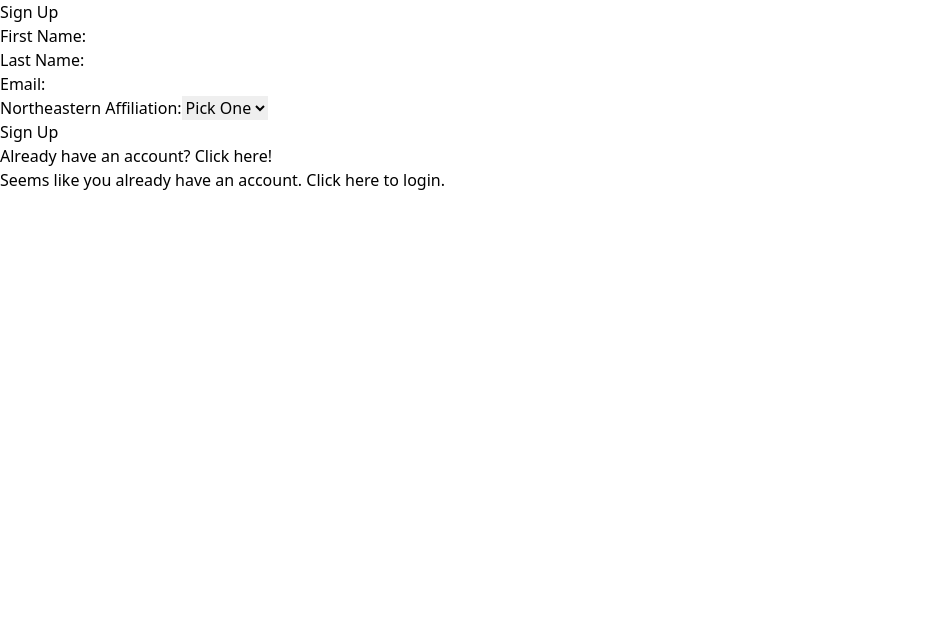
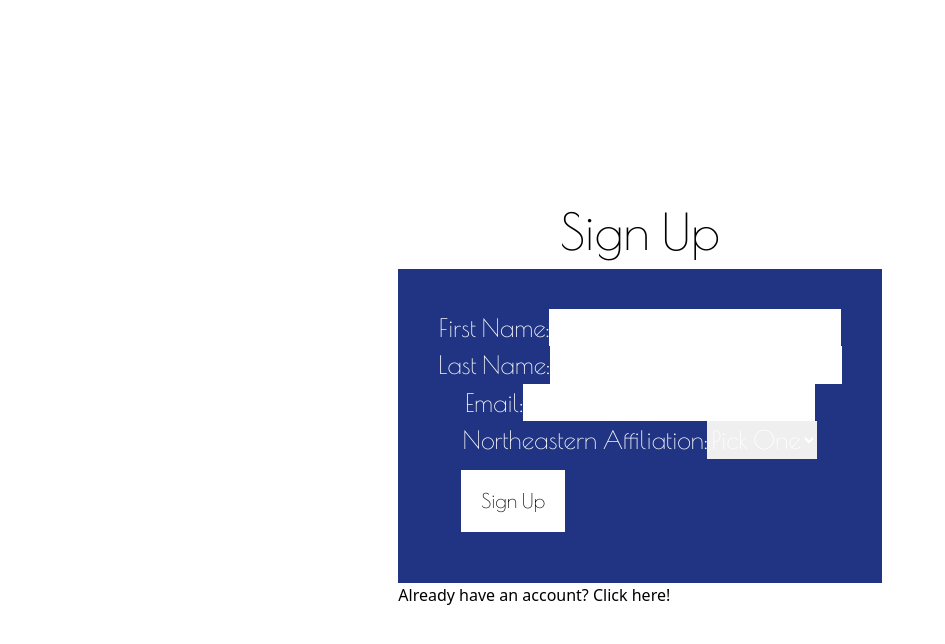
Before and after one commit to sagashrimproll/NUHire, a Next.js app in the folder frontend/: page /signup in a window 1280 px wide. Shown: the top 644 px of the page, without its empty margins (0-945 px from the left). Built offline with nearby package versions, Linux system fonts and the light colour scheme.

Commit message:
Poorly but mostly finished signup page

```diff
--- a/frontend/src/app/signup/page.tsx
+++ b/frontend/src/app/signup/page.tsx
@@ -35,9 +35,14 @@
 
       if (response.ok) {
         setMessage('User added successfully!');
+        window.location.href = '../dashboard'; // Redirect to the welcome page
       } else {
         const errorData = await response.json();
-        setMessage(errorData.message || 'Failed to add user');
+        if (errorData.message === 'User already exists') {
+          setMessage('Seems like you already have an account under this email. Please log in.');
+        } else {
+          setMessage(errorData.message || 'Failed to add user');
+        }
       }
     } catch (error) {
       console.error('Error:', error);
@@ -47,9 +52,12 @@
 
   return (
     <div>
-      <h1>Sign Up</h1>
+      <link rel="preconnect" href="https://fonts.googleapis.com" />
+      <link rel="preconnect" href="https://fonts.gstatic.com" crossOrigin="anonymous" />
+      <link href="https://fonts.googleapis.com/css2?family=Poiret+One&family=Roboto:ital,wght@0,100..900;1,100..900&display=swap" rel="stylesheet" />
+      <h1 className = "signup">Sign Up</h1>
       <form onSubmit={handleSubmit}>
-        <div className="name">
+        <div className="body">
           <h2 className="firstname">
             First Name:
             <input
@@ -70,7 +78,6 @@
               onChange={(e) => setLastName(e.target.value)}
             />
           </h2>
-        </div>
         <h2 className="email">
           Email:
           <input
@@ -94,18 +101,16 @@
             <option value="advisor">Faculty</option>
           </select>
         </h2>
-        <button type="submit" className="OAuth">
+        <button type="submit" className="Oauth">
           Sign Up
         </button>
+        </div>
       </form>
       {message && <p>{message}</p>}
       <p>
         Already have an account?
         <Link href="/login"> Click here!</Link>
       </p>
-      <p>
-        Seems like you already have an account. <Link href="/login">Click here to login.</Link>
-      </p>
     </div>
   );
 }
--- a/frontend/src/app/styles/signup.css
+++ b/frontend/src/app/styles/signup.css
@@ -0,0 +1,99 @@
+body, html {
+  height: 100%;
+  margin: 0;
+  display: flex;
+  justify-content: center;
+  align-items: center;
+}
+
+.signup {
+  padding-top: 0px;
+  background-color: white;
+  font-family: "Poiret One", serif;
+  font-size: 50px;
+  font-weight: 400;
+  font-style: bold;
+  text-align: center;
+  display: flex;
+  justify-content: center;
+  align-items: center; /* Add this line */
+}
+
+.body {
+  background-color: hsl(228, 61%, 32%);
+  padding-left: 40px;
+  padding-top: 40px;
+  padding-bottom: 40px;
+  padding-right: 40px;
+
+}
+
+.firstname {
+  background-color: hsl(228, 61%, 32%);
+  color: white;
+  font-family: "Poiret One", serif;
+  font-size: 25px;
+  font-weight: 400;
+  text-align: center;
+  display: flex;
+  vertical-align: middle;
+  justify-content: center;
+}
+
+.lastname {
+  background-color: hsl(228, 61%, 32%);
+  color: white;
+  font-family: "Poiret One", serif;
+  font-size: 25px;
+  font-weight: 400;
+  text-align: center;
+  display: flex;
+  vertical-align: middle;
+  justify-content: center;
+}
+
+.email {
+  background-color: hsl(228, 61%, 32%);
+  color: white;
+  font-family: "Poiret One", serif;
+  font-size: 25px;
+  font-weight: 400;
+  text-align: center;
+  display: flex;
+  vertical-align: middle;
+  justify-content: center;
+}
+
+.affiliation {
+  background-color: hsl(228, 61%, 32%);
+  color: white;
+  font-family: "Poiret One", serif;
+  font-size: 25px;
+  font-weight: 400;
+  text-align: center;
+  display: flex;
+  vertical-align: middle;
+  justify-content: center;
+}
+
+.Oauth {
+  margin: 8px;
+  background-color: white;
+  color: black;
+  border: solid hsl(228, 61%, 32%);
+  padding-top: 16px;
+  padding-left: 20px;
+  padding-right: 20px;
+  padding-bottom: 16px;
+  border-radius: 2px;
+  margin-right: 8px;
+  margin-left:20px;
+
+  transition: opacity 0.15s;
+  font-family: "Poiret One", serif;
+  font-weight: 400;
+  font-style: normal;
+  text-align: center;
+  font-size: 20px;
+  justify-content: center;
+}
```
